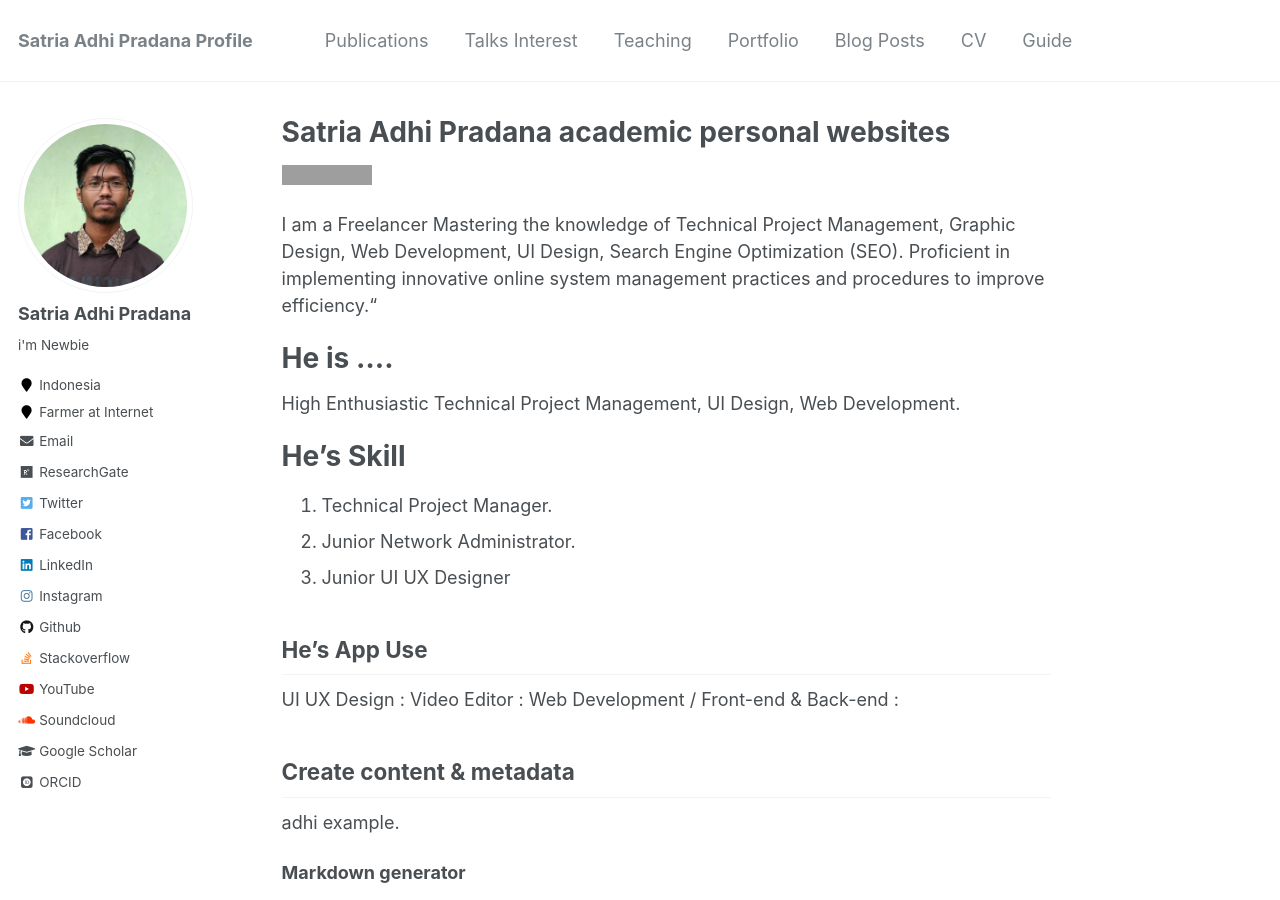
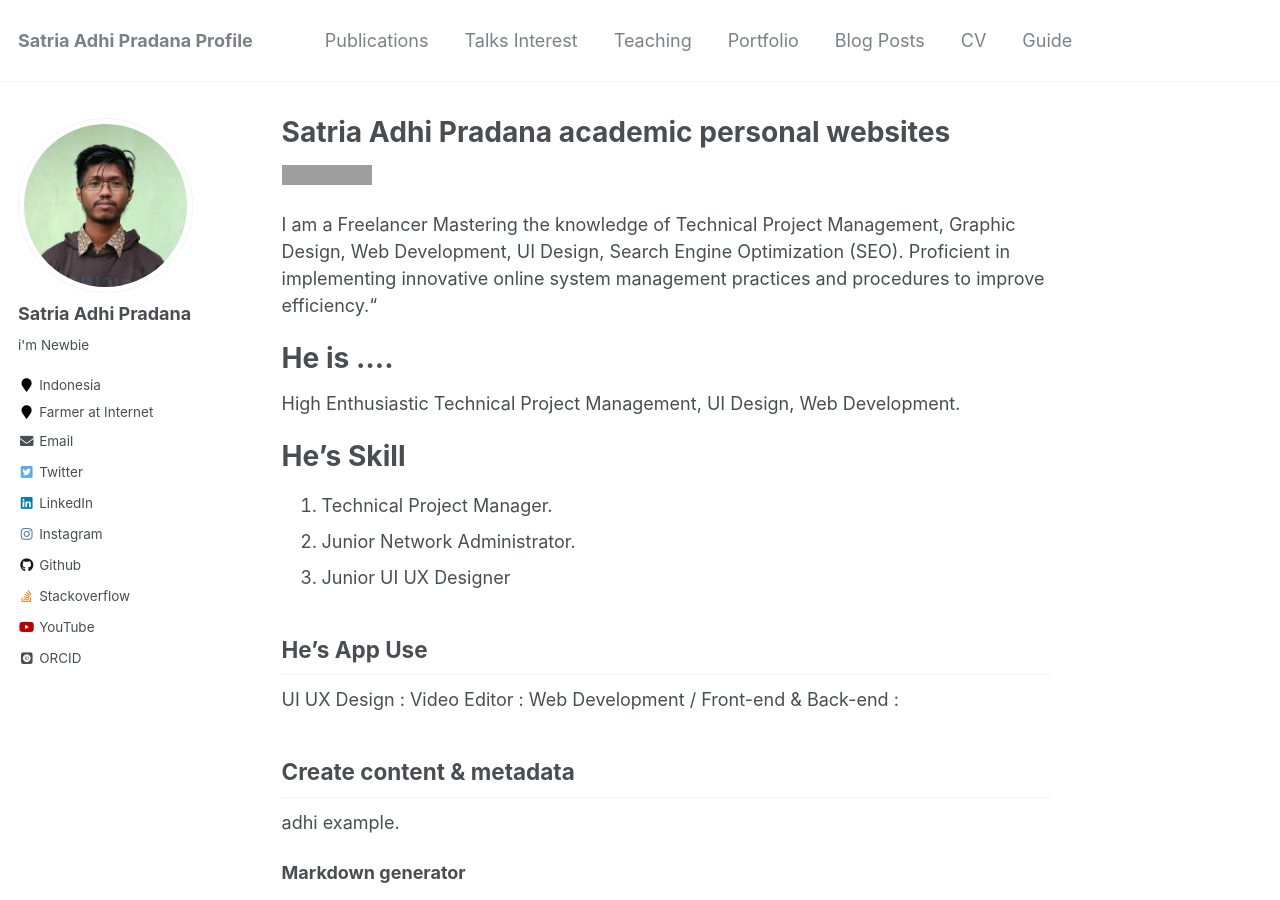
Before and after one commit to SatriaAdhiPradana/satriaadhipradana.github.io, a Jekyll site: the page built from _pages/about.md, in a window 1280 px wide and 900 px high. Built offline with Jekyll 4.4.1, drawn with Linux system fonts in a browser that asks for light colours; some web fonts are replaced; part of the change alters nothing that is shown; grey boxes are pictures that could not be loaded.

Commit message:
Update _config.yml

```diff
--- a/_config.yml
+++ b/_config.yml
@@ -85,18 +85,15 @@ author:
   bio              : "i'm Newbie"
   location         : "Indonesia"
   employer         :  Farmer at Internet
-  googlescholar    : "https://scholar.google.co.id/citations?user=xh5ykx4AAAAJ&hl=en"
-  email            : "satriaadhipradana0@gmail.com"
-  researchgate     : "https://github.com/SatriaAdhiPradana"
-  facebook         : "https://web.facebook.com/satriaadhipradanaaa"
-  github           : "https://github.com/SatriaAdhiPradana/"
-  instagram        : "https://www.instagram.com/satria_adhi_pradana/"
-  linkedin         : "https://www.linkedin.com/in/satriaadhipradana"
-  orcid            : "https://github.com/SatriaAdhiPradana"
-  soundcloud       : "https://soundcloud.com/satriaadhipradana"
+  email            : "satriaadhipradana2701@gmail.com"
+  figma            : "AdhiSquarePants"
+  github           : "SatriaAdhiPradana"
+  instagram        : "satria_adhi_pradana"
+  linkedin         : "satriaadhipradana"
+  orcid            : "SatriaAdhiPradana"
   stackoverflow    : "21227644/satria-adhi-pradana"
-  twitter          : "https://mobile.twitter.com/AdhiSquarePants"
-  youtube          : "https://www.youtube.com/c/satriaadhipradana"
+  twitter          : "AdhiSquarePants"
+  youtube          : "satriaadhipradana"
 
 
 # Reading Files
```
